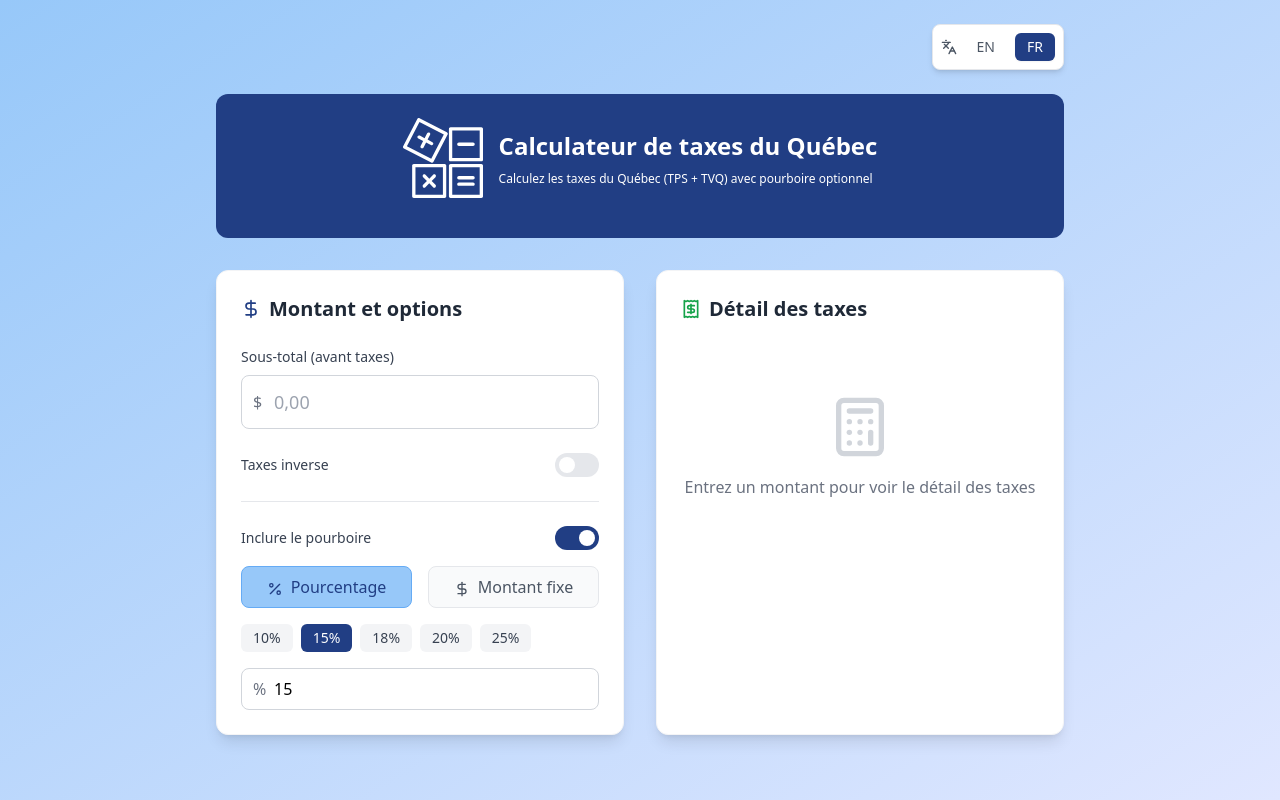
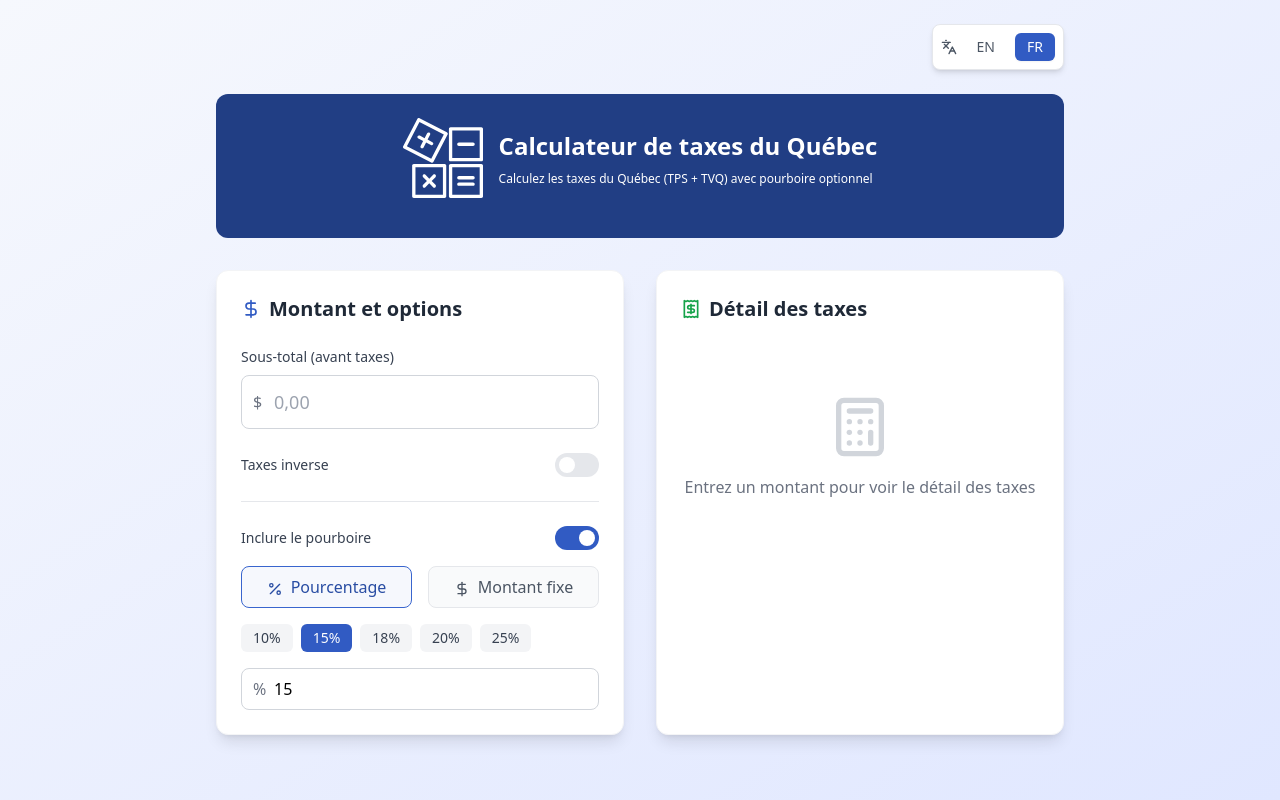
Before and after one commit to hubformation-benoit/taxes-bolt-ia, a React (Vite) app: page / in a window 1280 px wide. Built offline with nearby package versions, Linux system fonts and the light colour scheme.

Commit message:
changement de couleur

```diff
--- a/tailwind.config.js
+++ b/tailwind.config.js
@@ -5,11 +5,11 @@ export default {
     extend: {
       colors: {
         blue: {
-          '50': '#97c8f9',
-          '200': '#65abf5',
-          '600': '#213e84',
-          '700': '#213e84',
-          '900': '#213e84',
+          '50': '#f6f8fd',
+          '200': '#3965ce',
+          '600': '#315bc3',
+          '700': '#294da3',
+          '900': '#213E84',
         },
       },
     },
```
